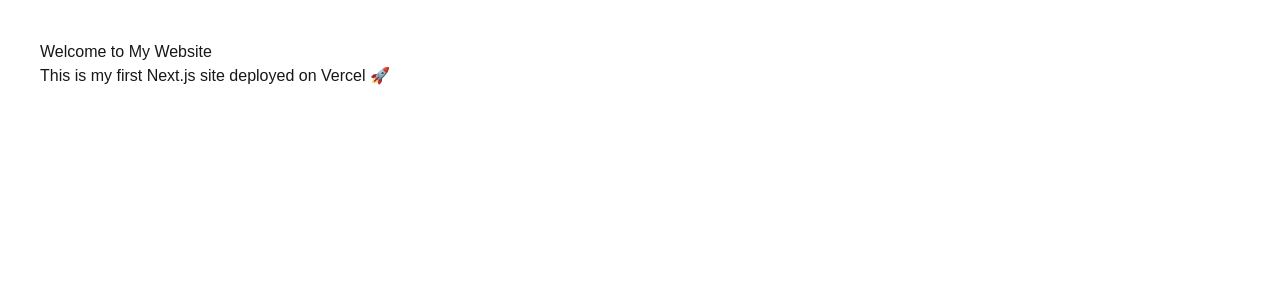
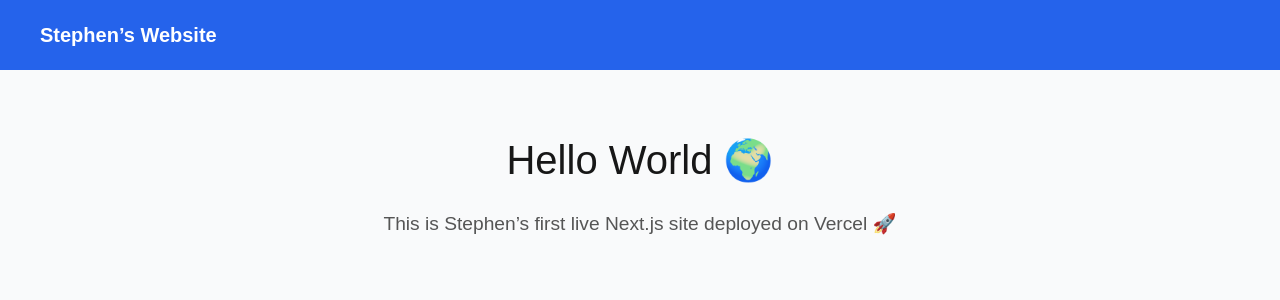
Before and after one commit to vdjblessing/my-website, a Next.js app: page / in a window 1280 px wide. Shown: the top 300 px of the page. Built offline with nearby package versions, Linux system fonts and the light colour scheme.

Commit message:
Updated homepage text and style

```diff
--- a/app/page.tsx
+++ b/app/page.tsx
@@ -2,9 +2,40 @@
 
 export default function Home() {
   return (
-    <main style={{ padding: "40px", fontFamily: "Arial, sans-serif" }}>
-      <h1>Welcome to My Website</h1>
-      <p>This is my first Next.js site deployed on Vercel 🚀</p>
+    <main
+      style={{
+        minHeight: "100vh",
+        display: "flex",
+        flexDirection: "column",
+        backgroundColor: "#f9fafb",
+        fontFamily: "Arial, sans-serif",
+      }}
+    >
+      {/* Navigation Bar */}
+      <nav
+        style={{
+          display: "flex",
+          justifyContent: "space-between",
+          alignItems: "center",
+          padding: "20px 40px",
+          backgroundColor: "#2563eb",
+          color: "white",
+          fontSize: "20px",
+          fontWeight: "bold",
+        }}
+      >
+        Stephen’s Website
+      </nav>
+
+      {/* Hero Section */}
+      <section style={{ padding: "60px", textAlign: "center" }}>
+        <h1 style={{ fontSize: "2.5rem", marginBottom: "20px" }}>
+          Hello World 🌍
+        </h1>
+        <p style={{ fontSize: "1.2rem", color: "#555" }}>
+          This is Stephen’s first live Next.js site deployed on Vercel 🚀
+        </p>
+      </section>
     </main>
   );
 }
```
